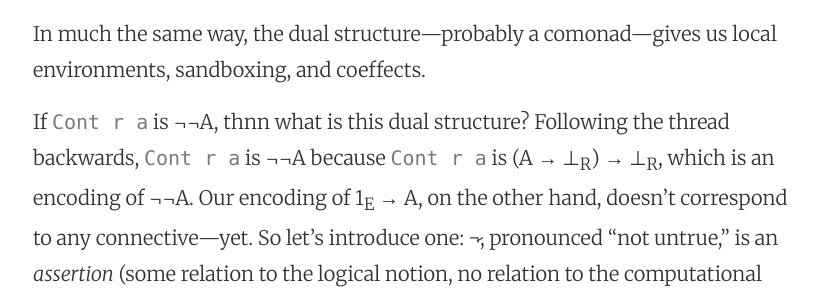
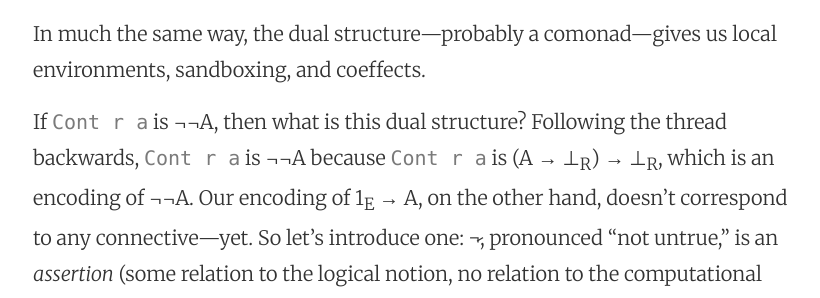
Before and after one commit to robrix/robrix.github.io, a Jekyll site: the page docs/posts/2021-07-28-when-howard-met-curry/index.html, which Jekyll copies as it is, in a window 1280 px wide and 900 px high, scrolled down 6607 px. Shown: the part 151-449 px from the top of the window, without its empty margins (223-1043 px from the left). Built offline with Jekyll 4.4.1, drawn with Linux system fonts in a browser that asks for light colours.

Commit message:
Rebuild.

```diff
--- a/docs/feed.xml
+++ b/docs/feed.xml
@@ -72,7 +72,7 @@
 <p>R represents the ubiquitously available ability to jump to the end of the program and abort. E, on the other hand, represents the ubiquitously available ability to summon (already globally-available) information out of thin air: the environment (hence the name E). Neither of these give us anything <em>really</em> new—after all, we could always pass information inwards, threading it through all the intervening calls, or abort and return outwards by means of <code>Maybe</code> or the like. But doing either in a single step <em>without</em> changing the rest of the code base is pretty handy.</p>
 <p>Further, <code>Cont r a</code> gives us some tools that ¬¬A alone does not, including delimited continuations. Delimited continuations allow us to jump not only to the end of the program, but to some designated intermediate position(s)—often called prompts—introduced by <code>reset</code>, and even to resume control at the point at which we jumped afterwards. This in turn allows us to encode arbitrary effects and handlers.</p>
 <p>In much the same way, the dual structure—probably a comonad—gives us local environments, sandboxing, and coeffects.</p>
-<p>If <code>Cont r a</code> is ¬¬A, thnn what is this dual structure? Following the thread backwards, <code>Cont r a</code> is ¬¬A because <code>Cont r a</code> is (A → ⊥<sub>R</sub>) → ⊥<sub>R</sub>, which is an encoding of ¬¬A. Our encoding of 1<sub>E</sub> → A, on the other hand, doesn’t correspond to any connective—yet. So let’s introduce one: ¬̷, pronounced “not untrue,” is an <em>assertion</em> (some relation to the logical notion, no relation to the computational one), dual to a negation, and works just like our encoding above:</p>
+<p>If <code>Cont r a</code> is ¬¬A, then what is this dual structure? Following the thread backwards, <code>Cont r a</code> is ¬¬A because <code>Cont r a</code> is (A → ⊥<sub>R</sub>) → ⊥<sub>R</sub>, which is an encoding of ¬¬A. Our encoding of 1<sub>E</sub> → A, on the other hand, doesn’t correspond to any connective—yet. So let’s introduce one: ¬̷, pronounced “not untrue,” is an <em>assertion</em> (some relation to the logical notion, no relation to the computational one), dual to a negation, and works just like our encoding above:</p>
 <div class="connective">
 <p><div class="rule left"> <div class="label">¬̷⊢</div> <div class="inference"> <div class="premise Γ">A, Γ</div> <div class="premise turnstile">⊢</div> <div class="premise Δ">Δ</div> <span class="line-of-inference"></span> <div class="conclusion Γ">¬̷A, Γ</div> <div class="conclusion turnstile">⊢</div> <div class="conclusion Δ">Δ</div> </div> </div> <div class="rule right"> <div class="inference"> <div class="premise Γ">Γ</div> <div class="premise turnstile">⊢</div> <div class="premise Δ">Δ, A</div> <span class="line-of-inference"></span> <div class="conclusion Γ">Γ</div> <div class="conclusion turnstile">⊢</div> <div class="conclusion Δ">Δ, ¬̷A</div> </div> <div class="label">⊢¬̷</div> </div></p>
 </div>
--- a/docs/posts/2021-07-28-when-howard-met-curry/index.html
+++ b/docs/posts/2021-07-28-when-howard-met-curry/index.html
@@ -120,7 +120,7 @@
 <p>R represents the ubiquitously available ability to jump to the end of the program and abort. E, on the other hand, represents the ubiquitously available ability to summon (already globally-available) information out of thin air: the environment (hence the name E). Neither of these give us anything <em>really</em> new—after all, we could always pass information inwards, threading it through all the intervening calls, or abort and return outwards by means of <code>Maybe</code> or the like. But doing either in a single step <em>without</em> changing the rest of the code base is pretty handy.</p>
 <p>Further, <code>Cont r a</code> gives us some tools that ¬¬A alone does not, including delimited continuations. Delimited continuations allow us to jump not only to the end of the program, but to some designated intermediate position(s)—often called prompts—introduced by <code>reset</code>, and even to resume control at the point at which we jumped afterwards. This in turn allows us to encode arbitrary effects and handlers.</p>
 <p>In much the same way, the dual structure—probably a comonad—gives us local environments, sandboxing, and coeffects.</p>
-<p>If <code>Cont r a</code> is ¬¬A, thnn what is this dual structure? Following the thread backwards, <code>Cont r a</code> is ¬¬A because <code>Cont r a</code> is (A → ⊥<sub>R</sub>) → ⊥<sub>R</sub>, which is an encoding of ¬¬A. Our encoding of 1<sub>E</sub> → A, on the other hand, doesn’t correspond to any connective—yet. So let’s introduce one: ¬̷, pronounced “not untrue,” is an <em>assertion</em> (some relation to the logical notion, no relation to the computational one), dual to a negation, and works just like our encoding above:</p>
+<p>If <code>Cont r a</code> is ¬¬A, then what is this dual structure? Following the thread backwards, <code>Cont r a</code> is ¬¬A because <code>Cont r a</code> is (A → ⊥<sub>R</sub>) → ⊥<sub>R</sub>, which is an encoding of ¬¬A. Our encoding of 1<sub>E</sub> → A, on the other hand, doesn’t correspond to any connective—yet. So let’s introduce one: ¬̷, pronounced “not untrue,” is an <em>assertion</em> (some relation to the logical notion, no relation to the computational one), dual to a negation, and works just like our encoding above:</p>
 <div class="connective">
 <p><div class="rule left"> <div class="label">¬̷⊢</div> <div class="inference"> <div class="premise Γ">A, Γ</div> <div class="premise turnstile">⊢</div> <div class="premise Δ">Δ</div> <span class="line-of-inference"></span> <div class="conclusion Γ">¬̷A, Γ</div> <div class="conclusion turnstile">⊢</div> <div class="conclusion Δ">Δ</div> </div> </div> <div class="rule right"> <div class="inference"> <div class="premise Γ">Γ</div> <div class="premise turnstile">⊢</div> <div class="premise Δ">Δ, A</div> <span class="line-of-inference"></span> <div class="conclusion Γ">Γ</div> <div class="conclusion turnstile">⊢</div> <div class="conclusion Δ">Δ, ¬̷A</div> </div> <div class="label">⊢¬̷</div> </div></p>
 </div>
```
